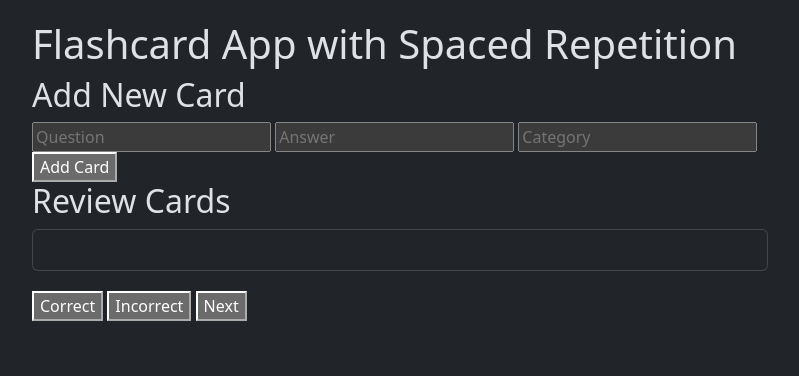
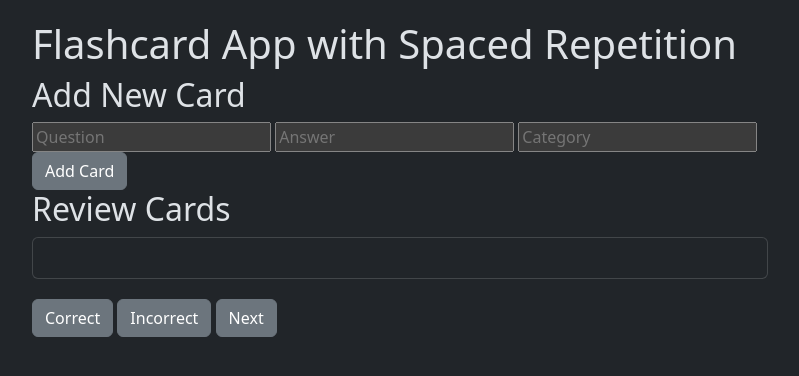
Before and after one commit to nastanford/Programming-Knowledgebase, a plain HTML site: page flashcard-app/index.html in a window 1280 px wide. Shown: the whole page, without its empty margins (0-799 px from the left). Drawn offline with nearby package versions, Linux system fonts and the light colour scheme.

Commit message:
updated buttons

```diff
--- a/flashcard-app/index.html
+++ b/flashcard-app/index.html
@@ -33,7 +33,7 @@
 			<input type="text" id="question" placeholder="Question" />
 			<input type="text" id="answer" placeholder="Answer" />
 			<input type="text" id="category" placeholder="Category" />
-			<button onclick="addCard()">Add Card</button>
+			<button onclick="addCard()" class="btn btn-secondary">Add Card</button>
 		</div>
 
 		<div id="viewCards">
@@ -42,9 +42,9 @@
 				<div id="cardQuestion"></div>
 				<div id="cardAnswer" class="hidden"></div>
 			</div>
-			<button onclick="answerCard(true)">Correct</button>
-			<button onclick="answerCard(false)">Incorrect</button>
-			<button onclick="nextCard()">Next</button>
+			<button onclick="answerCard(true)" class="btn btn-secondary">Correct</button>
+			<button onclick="answerCard(false)" class="btn btn-secondary">Incorrect</button>
+			<button onclick="nextCard()" class="btn btn-secondary">Next</button>
 		</div>
 	</div>
 
```
